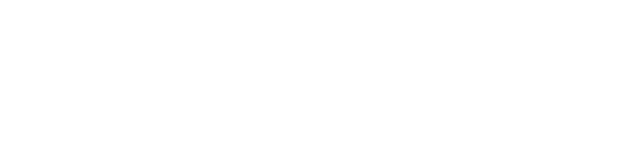
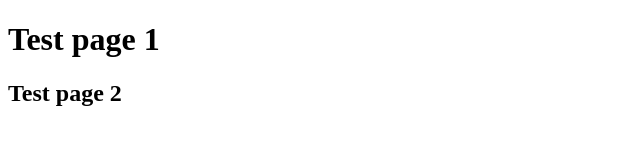
Before and after one commit to voirallbury/special-app, a plain HTML site: page test.html in a window 1280 px wide. Shown: the whole page, without its empty margins (0-640 px from the left). Drawn offline with Linux system fonts and the light colour scheme.

Commit message:
test pages added

```diff
--- a/test.html
+++ b/test.html
@@ -6,6 +6,7 @@
     <title>Documents</title>
 </head>
 <body>
-
+    <h1>Test page 1</h1>
+    <h2>Test page 2</h2>
 </body>
 </html>
```
